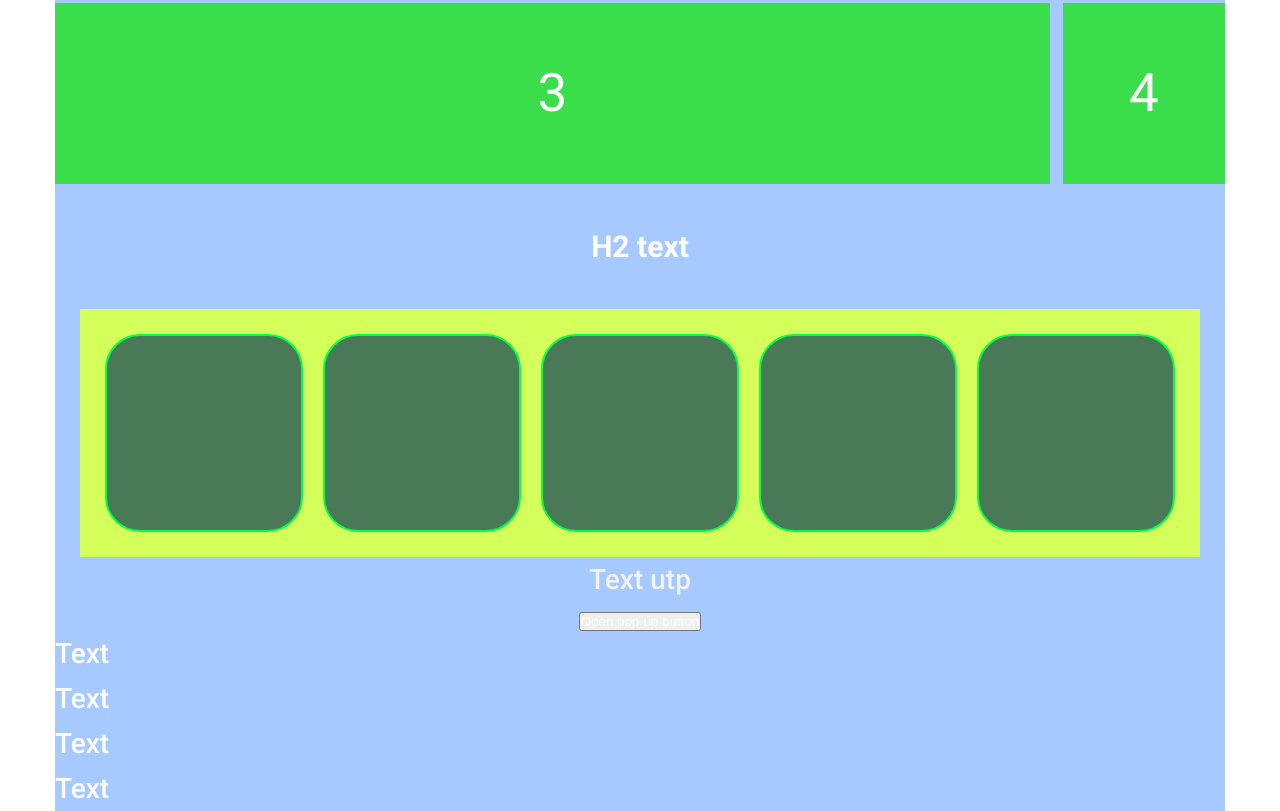
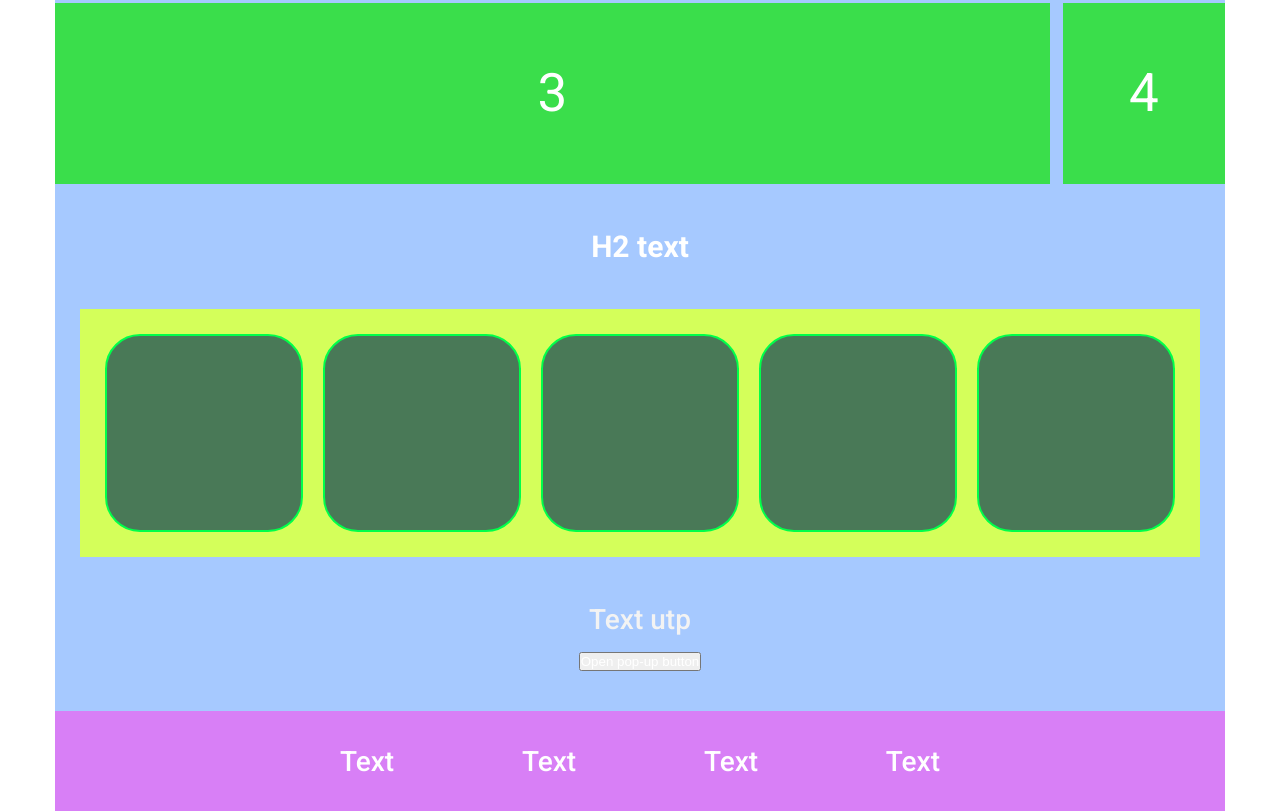
Before and after one commit to snork-maiden/qptest, a website: page index.html in a window 1280 px wide. Shown: the part 649-1460 px from the top of the page. Drawn offline with Linux system fonts and the light colour scheme.

Commit message:
Add footer styles

```diff
--- a/scss/blocks/info.scss
+++ b/scss/blocks/info.scss
@@ -4,6 +4,7 @@
   display: flex;
   flex-direction: column;
   align-items: center;
+  margin-bottom: 40px;
 }
 
 .info-list {
@@ -11,6 +12,7 @@
   flex-wrap: wrap;
   gap: 20px;
   margin: 0 25px;
+  margin-bottom: 40px;
   padding: 25px;
   background-color: #d4ff5a;
 }
--- a/scss/blocks/page-footer.scss
+++ b/scss/blocks/page-footer.scss
@@ -1 +1,15 @@
 @import "../variables.scss";
+
+.page-footer {
+    background-color: #D87FF6;
+    min-height: 100px;
+    display: flex;
+}
+
+.page-footer__nav {
+    display: flex;
+    flex-wrap: wrap;
+    margin: auto;
+    min-width: 600px;
+    justify-content: space-between;
+}
```
Also changed, not shown: css/style.css.
